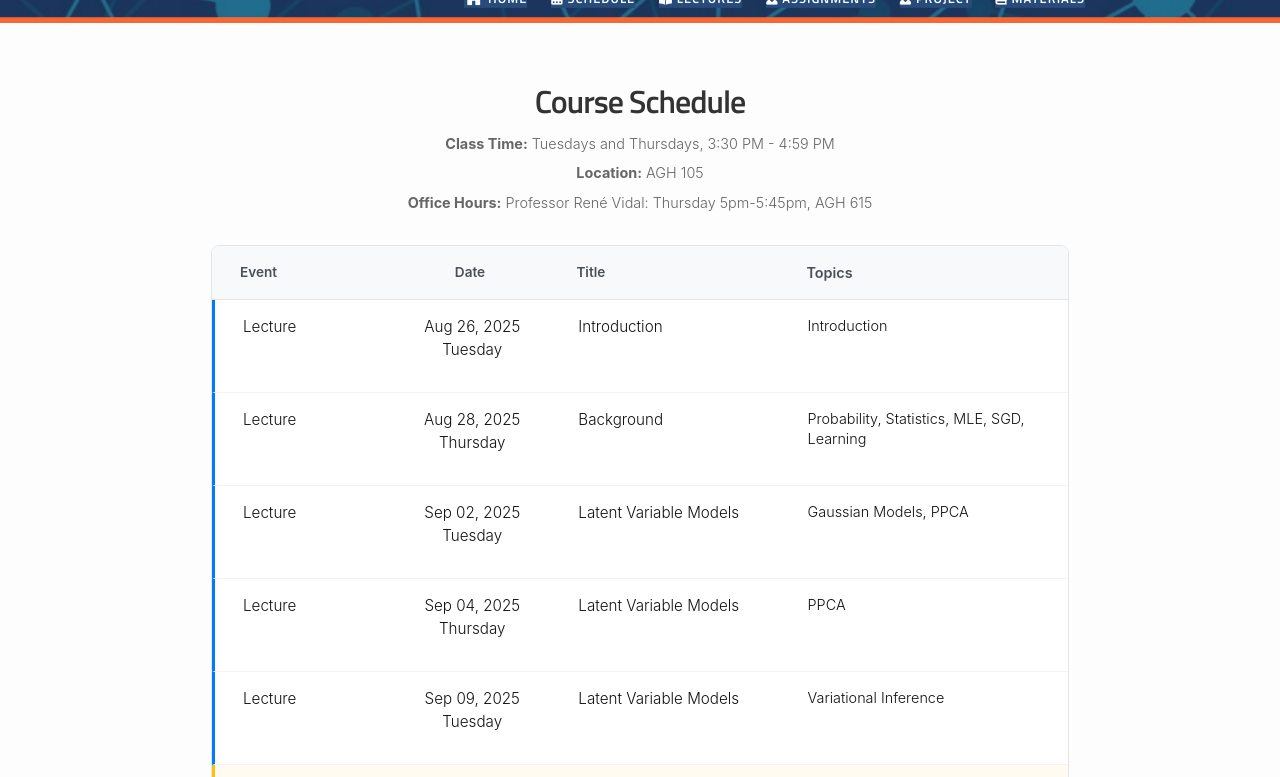
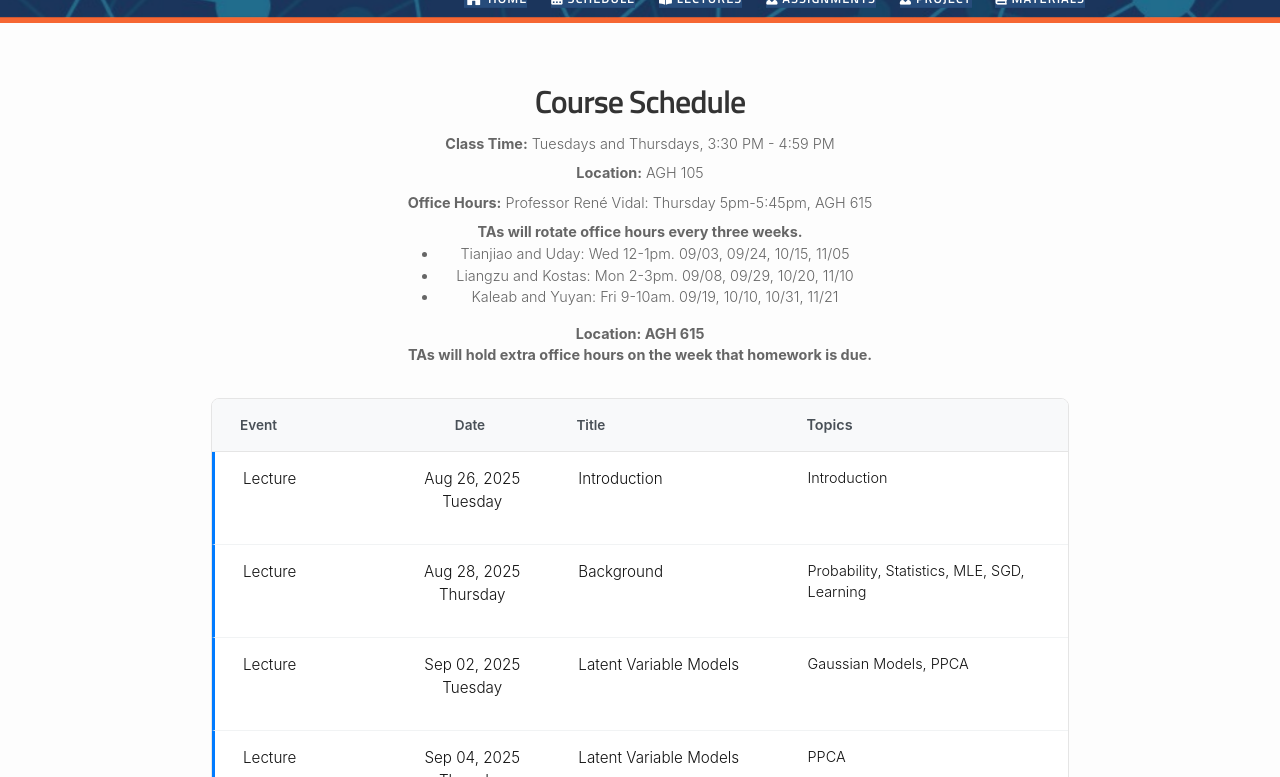
Before and after one commit to vidal-lab/dgm, a Jekyll site: the page built from schedule.md, in a window 1280 px wide and 900 px high, cut to the strip 123-900 px from the top of the window. Built offline with Jekyll 4.4.1, drawn with Linux system fonts in a browser that asks for light colours; nearby versions of some CDN libraries.

Commit message:
update OH

```diff
--- a/_layouts/schedule.html
+++ b/_layouts/schedule.html
@@ -14,6 +14,16 @@ layout: default
             </div>
             <div class="info-item">
                 <strong>Office Hours:</strong> Professor René Vidal: Thursday 5pm-5:45pm, AGH 615
+            </div>
+            <div class="info-item">
+                <strong>TAs will rotate office hours every three weeks. </strong> <br>
+                    <ul>
+                        <li>Tianjiao and Uday: Wed 12-1pm. 09/03, 09/24, 10/15, 11/05</li>
+                        <li>Liangzu and Kostas: Mon 2-3pm. 09/08, 09/29, 10/20, 11/10</li>
+                        <li>Kaleab and Yuyan: Fri 9-10am. 09/19, 10/10, 10/31, 11/21</li>
+                    </ul>
+                    <strong>Location: AGH 615 </strong> <br>
+                    <strong>TAs will hold extra office hours on the week that homework is due.</strong>
             </div>
         </div>
     </header>
```
